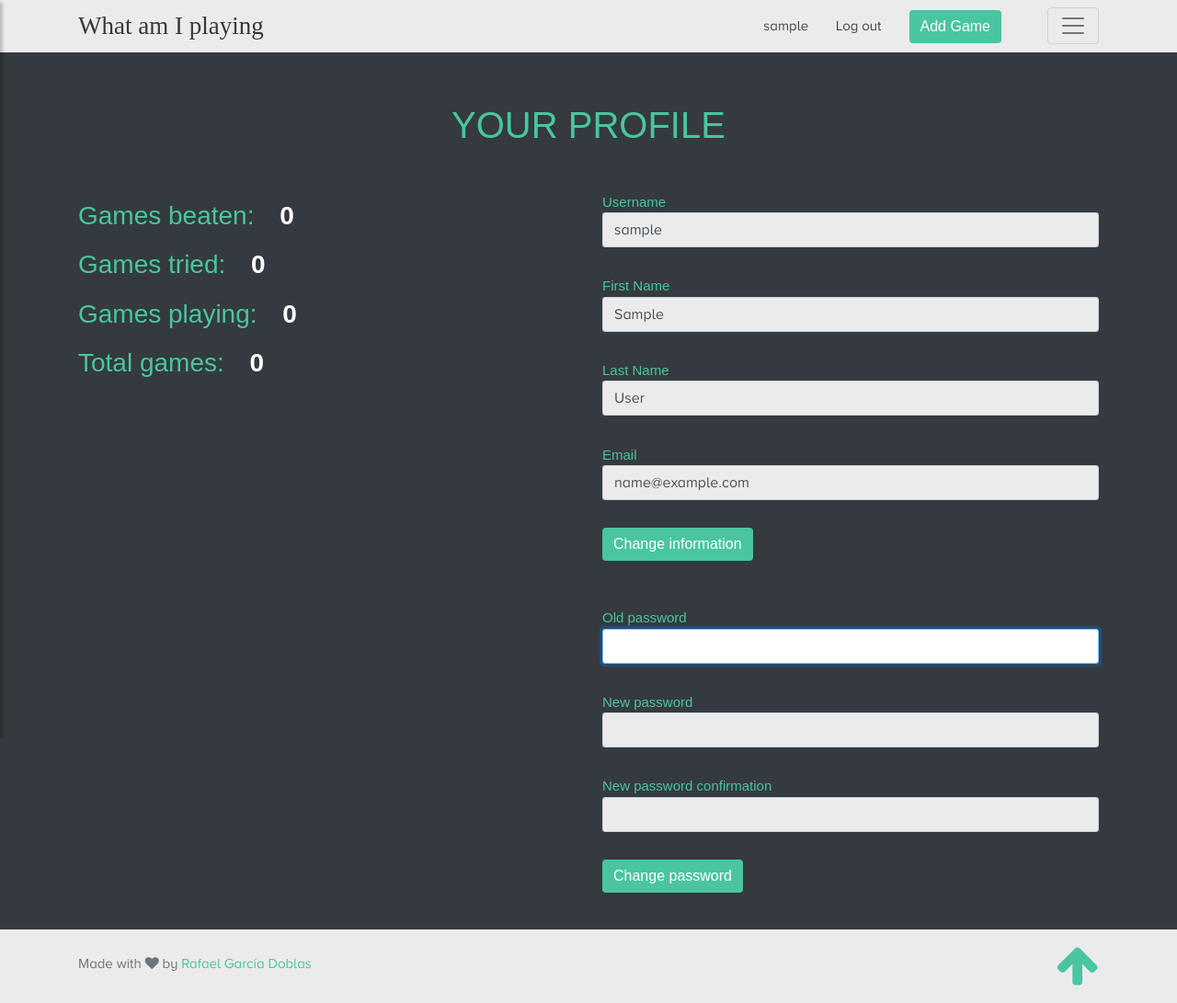
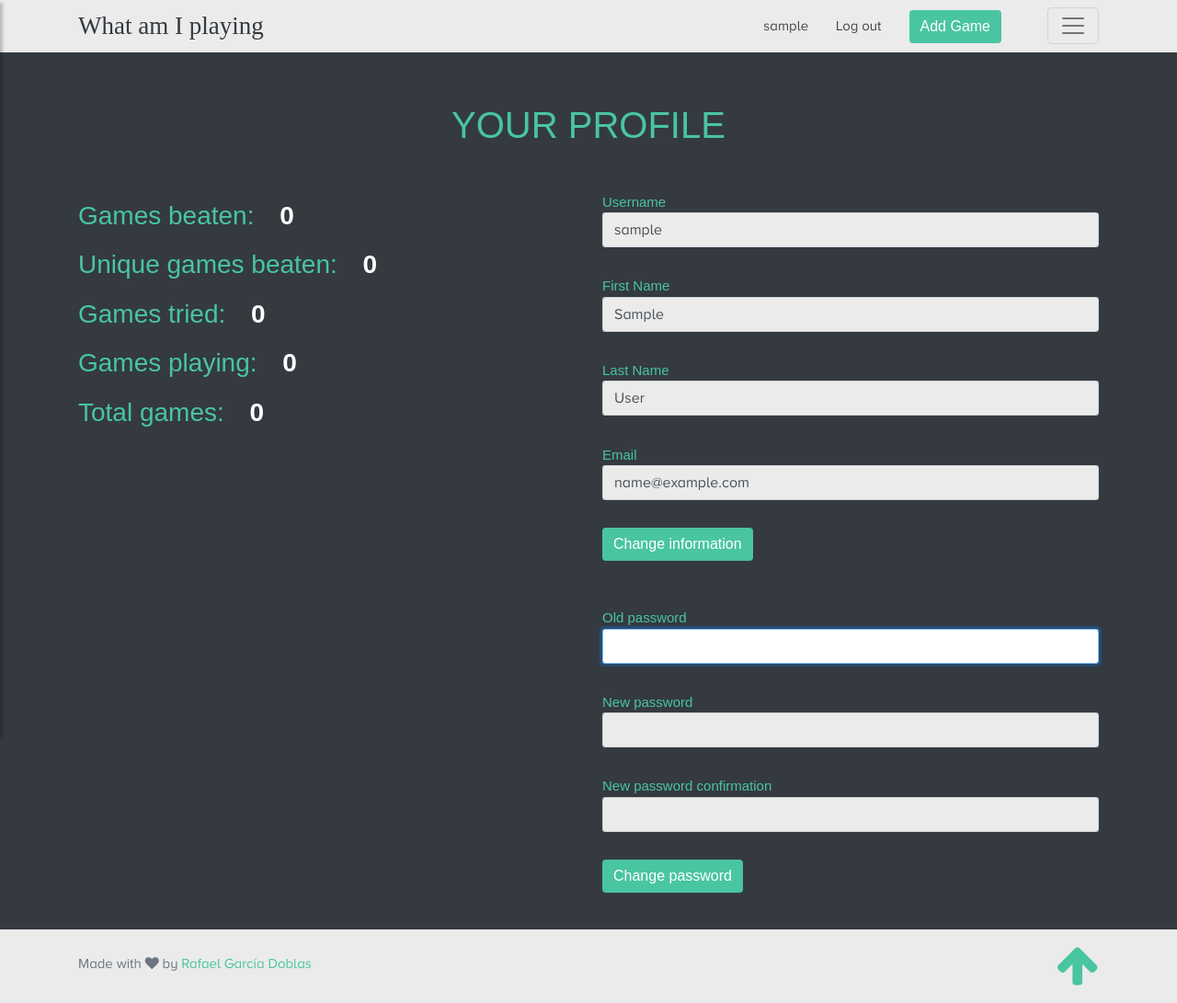
Before and after one commit to rafamalaga86/waip, a Django app: page /me/ in a window 1280 px wide. Shown: the whole page at 92% size. Run offline with Django 3.2, Linux system fonts and the light colour scheme; the visitor is signed in with stand-in values (Sample User, id 1); data that the repository does not hold is empty; some libraries are stand-ins or nearby versions; some web fonts are replaced.

Commit message:
Added count for unique games beaten

```diff
--- a/templates/user-profile.html
+++ b/templates/user-profile.html
@@ -10,6 +10,7 @@
 
         <div class="col-lg statistics">
           <h3 class="mb-20 mt-10">Games beaten: <strong class="pl-20"> {{ statistics.beaten }}</strong></h3>
+          <h3 class="mb-20 mt-10">Unique games beaten: <strong class="pl-20"> {{ statistics.beaten_unique }}</strong></h3>
           <h3 class="mb-20">Games tried: <strong class="pl-20"> {{ statistics.tried }}</strong></h3>
           <h3 class="mb-20">Games playing: <strong class="pl-20"> {{ statistics.playing }}</strong></h3>
           <h3 class="mb-20">Total games: <strong class="pl-20"> {{ statistics.total }}</strong></h3>
--- a/users/views.py
+++ b/users/views.py
@@ -1,5 +1,5 @@
 from .forms import RegistrationForm, ProfileForm, PasswordForm
-from games.models import Played
+from games.models import Game, Played
 from django.contrib import messages
 from django.contrib.auth import login, update_session_auth_hash
 from django.contrib.auth.decorators import login_required
@@ -57,13 +57,15 @@ def modify_logged_user(request):
         profile_form = ProfileForm(initial=model_to_dict(request.user))
         password_form = PasswordForm(request.user)
 
+    played = Played.objects.filter(beaten=True).select_related('game').filter(game__user_id=request.user.id)
+
     statistics = {
-        'beaten': Played.objects.filter(beaten=True).select_related('game').filter(game__user_id=request.user.id)
-                        .count(),
+        'beaten': played.count(),
+        'beaten_unique': played.values('game__name').distinct().count(),
         'tried': Played.objects.filter(beaten=False).select_related('game').filter(game__user_id=request.user.id)
                        .exclude(stopped_playing_at__isnull=True).count(),
         'playing': Played.objects.filter(beaten=False, stopped_playing_at__isnull=True).select_related('game')
-                       .filter(game__user_id=request.user.id).count(),
+                         .filter(game__user_id=request.user.id).count(),
         'total': Played.objects.select_related('game').filter(game__user_id=request.user.id).count(),
     }
 
```
